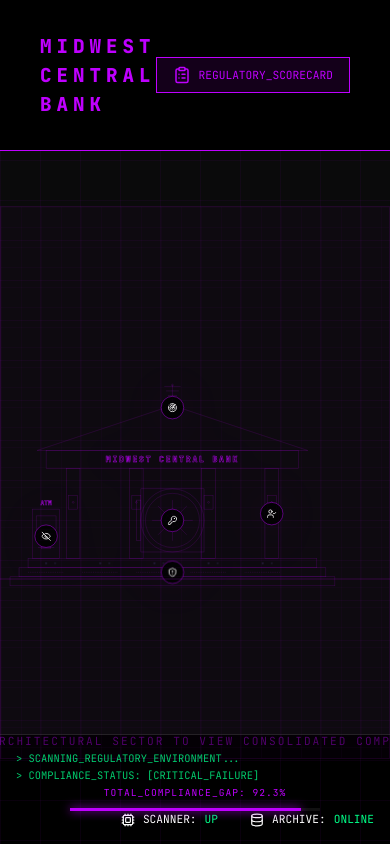
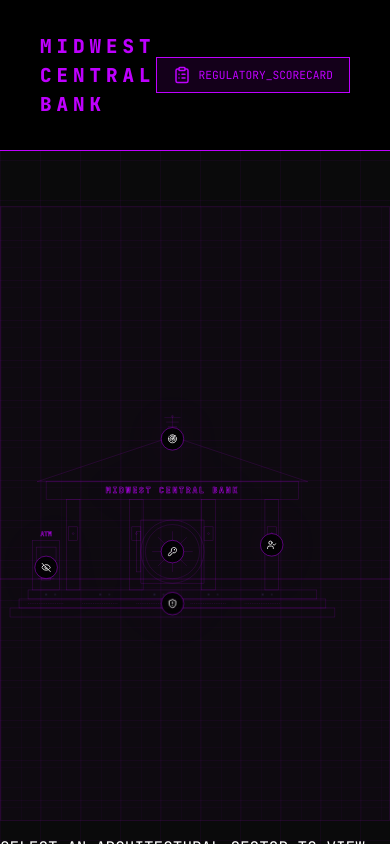
Before and after one commit to carson-chadwick/midwestCentralBank, a React (Vite) app: page / in a window 390 px wide. Built offline with nearby package versions, Linux system fonts and the light colour scheme.

Commit message:
asdjasdj

```diff
--- a/src/App.css
+++ b/src/App.css
@@ -261,6 +261,22 @@
   transform: rotate(360deg);
 }
 
+/* ATM Leak Animations */
+.data-record {
+  opacity: 0;
+  fill: var(--neon-blue);
+}
+
+.arch-group.highlight .data-record {
+  animation: data-leak 3s infinite linear;
+}
+
+@keyframes data-leak {
+  0% { transform: translateY(0); opacity: 0; }
+  20% { opacity: 0.8; }
+  100% { transform: translateY(40px); opacity: 0; }
+}
+
 .pulse-slow {
   animation: radar-pulse 3s infinite;
 }
@@ -425,22 +441,6 @@
 
 .highlight { background: rgba(255, 255, 255, 0.03); padding: 1.5rem; border: 1px dashed #333; }
 
-.report-footer {
-  margin-top: 2rem;
-  display: flex;
-  justify-content: space-between;
-  align-items: center;
-  border-top: 1px solid #222;
-  padding-top: 1.5rem;
-}
-
-.severity-meter { display: flex; align-items: center; gap: 1rem; font-size: 0.8rem; }
-.blocks { display: flex; gap: 4px; }
-.block { width: 12px; height: 12px; background: #222; }
-.block.active.critical { background: var(--neon-red); }
-.block.active.high { background: var(--neon-orange); }
-.block.active.medium { background: var(--neon-yellow); }
-
 .report-header h2 { margin-top: 1rem; font-size: 1.8rem; font-weight: 800; }
 .codename-bar { margin-top: 0.5rem; font-size: 0.7rem; color: #666; display: flex; align-items: center; gap: 0.5rem; margin-bottom: 2rem; }
 .header-top { display: flex; justify-content: space-between; align-items: center; }
@@ -578,42 +578,6 @@
 
 .failed .status-badge { color: var(--neon-red); background: rgba(255, 0, 60, 0.1); }
 
-/* Footer */
-.cyber-footer {
-  display: grid;
-  grid-template-columns: 1fr 1fr 1fr;
-  padding: 1rem 2rem;
-  background: #000;
-  border-top: 1px solid #222;
-  align-items: center;
-  height: 80px;
-}
-
-.terminal-log { font-size: 0.65rem; color: var(--neon-green); opacity: 0.8; }
-.log-line { margin-bottom: 2px; }
-
-.scan-progress-container { display: flex; flex-direction: column; align-items: center; gap: 0.5rem; }
-.progress-text { font-size: 0.6rem; letter-spacing: 1px; color: var(--neon-blue); }
-.progress-track { width: 100%; max-width: 250px; height: 3px; background: #111; position: relative; }
-.progress-fill { height: 100%; background: var(--neon-blue); box-shadow: 0 0 10px var(--neon-blue); }
-
-.data-stream { display: flex; justify-content: flex-end; gap: 2rem; font-size: 0.7rem; }
-.stream-item { display: flex; align-items: center; gap: 0.5rem; }
-
-.instruction {
-  position: absolute;
-  bottom: 1.5rem;
-  left: 50%;
-  transform: translateX(-50%);
-  font-size: 0.7rem;
-  color: var(--neon-blue);
-  letter-spacing: 2px;
-  opacity: 0.4;
-  white-space: nowrap;
-  pointer-events: none;
-}
-
 @media (max-width: 900px) {
-  .cyber-footer { grid-template-columns: 1fr; height: auto; padding: 1rem; }
   .risk-hud, .compliance-sidebar { display: none; }
 }
--- a/src/App.tsx
+++ b/src/App.tsx
@@ -3,8 +3,6 @@ import { motion, AnimatePresence } from 'framer-motion';
 import {
   X,
   Activity,
-  Cpu,
-  Database,
   ClipboardList,
   AlertTriangle,
   History,
@@ -21,7 +19,7 @@ import './App.css';
 const complianceGroups = [
   {
     id: 'lifecycle',
-    name: 'System Lifecycle Security',
+    name: 'End of Support Systems',
     icon: <Radar size={22} />,
     section: 'roof',
     x: 400, y: 55,
@@ -49,7 +47,7 @@ const complianceGroups = [
     icon: <ShieldAlert size={22} />,
     section: 'foundation',
     x: 400, y: 420,
-    requirements: ['NIST-RECOVERY', 'NIST-ID.RA']
+    requirements: ['NIST-RC.RP', 'NIST-ID.RA']
   },
   {
     id: 'privacy',
@@ -174,6 +172,18 @@ const Bank2DMap = ({
           <rect x="102" y="335" width="36" height="15" className="arch-part" />
           <line x1="102" y1="365" x2="138" y2="365" className="arch-part" />
           <rect x="110" y="362" width="20" height="6" className="arch-part" />
+
+          {/* Leaking Data (PII, SSN, PIN) */}
+          {[
+            { label: '[PII]', delay: 0 },
+            { label: '[SSN]', delay: 1 },
+            { label: '[PIN]', delay: 2 }
+          ].map((item, i) => (
+            <g key={i} className="data-record" style={{ animationDelay: `${item.delay}s` } as any}>
+              <rect x="102" y="365" width="36" height="10" rx="1" className="arch-part" />
+              <text x="120" y="372" textAnchor="middle" style={{ fontSize: '6px', fill: 'currentColor', fontWeight: 'bold' }}>{item.label}</text>
+            </g>
+          ))}
         </g>
 
         {/* Interactive Primary Nodes */}
@@ -314,34 +324,6 @@ const App: React.FC = () => {
         )}
       </AnimatePresence>
 
-      <footer className="cyber-footer">
-        <div className="footer-section log-section">
-          <div className="terminal-log">
-            <div className="log-line">{'>'} {hoveredGroup ? `AUDITING_SECTOR: ${complianceGroups.find(g => g.id === hoveredGroup)?.name}` : 'SCANNING_REGULATORY_ENVIRONMENT...'}</div>
-            <div className="log-line">{'>'} COMPLIANCE_STATUS: [CRITICAL_FAILURE]</div>
-          </div>
-        </div>
-
-        <div className="footer-section progress-section">
-          <div className="scan-progress-container">
-            <div className="progress-text">TOTAL_COMPLIANCE_GAP: {scanProgress.toFixed(1)}%</div>
-            <div className="progress-track">
-              <motion.div
-                className="progress-fill"
-                animate={{ width: `${scanProgress}%` }}
-                transition={{ duration: 0.5 }}
-              />
-            </div>
-          </div>
-        </div>
-
-        <div className="footer-section status-section">
-          <div className="data-stream">
-            <div className="stream-item"><Cpu size={14} /> SCANNER: <span className="green">UP</span></div>
-            <div className="stream-item"><Database size={14} /> ARCHIVE: <span className="green">ONLINE</span></div>
-          </div>
-        </div>
-      </footer>
     </div>
   );
 };
--- a/src/data.ts
+++ b/src/data.ts
@@ -69,7 +69,7 @@ export const vulnerabilities: Vulnerability[] = [
     impact: "Risk of unrecoverable data loss in a total-system compromise scenario, leading to prolonged service outages.",
     remediation: "Establish an air-gapped backup infrastructure and perform regular 'clean-room' restoration testing.",
     weight: 20,
-    complianceID: ["NIST-RECOVERY"],
+    complianceID: ["NIST-RC.RP"],
     location: { x: 25, y: 25 }
   }
 ];
@@ -81,7 +81,7 @@ export const complianceChecklist: ComplianceReq[] = [
   { id: "GLBA-SAFEGUARD", standard: "GLBA", name: "Safeguards Rule", description: "The 2024/2025 updates require encryption of all Non-Public Information (NPI) both at rest (stored on disks) and in transit." },
   { id: "GLBA-PRIVACY", standard: "GLBA", name: "Privacy Rule", description: "Manual opt-out processing between modern and legacy systems creates a significant risk of non-compliant third-party data sharing." },
   { id: "GLBA-PRETEXT", standard: "GLBA", name: "Pretexting Provision", description: "Relying on 'Security Questions' (KBA), are easily defeated by social engineering groups like Fin7." },
-  { id: "NIST-RECOVERY", standard: "NIST CSF 2.0", name: "Recovery Planning", description: "Recovery processes are tested and maintained to ensure timely restoration." },
+  { id: "NIST-RC.RP", standard: "NIST CSF 2.0", name: "Recovery Planning", description: "Legacy architecture prevents the bank from meeting timely restoration requirements." },
   { id: "NIST-PR.AC", standard: "NIST CSF 2.0", name: "Access Control", description: "Access to physical and logical assets is limited and managed." },
-  { id: "NIST-ID.RA", standard: "NIST CSF 2.0", name: "Risk Assessment", description: "Organizational risks are identified and assessed periodically." }
+  { id: "NIST-ID.RA", standard: "NIST CSF 2.0", name: "Risk Assessment", description: "Current periodic assessments are ineffective because legacy logs cannot support modern threat detection." }
 ];
```
